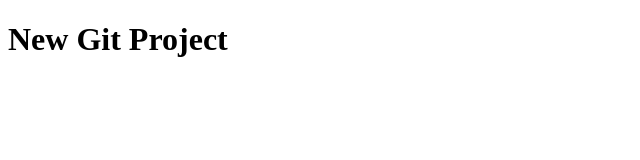
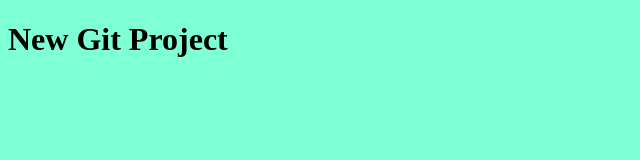
Before and after one commit to aishnayak/newp, a plain HTML site: page index.html in a window 1280 px wide. Shown: the whole page, without its empty margins (0-640 px from the left). Drawn offline with Linux system fonts and the light colour scheme.

Commit message:
new file

```diff
--- a/index.html
+++ b/index.html
@@ -4,6 +4,7 @@
     <meta charset="UTF-8">
     <meta name="viewport" content="width=device-width, initial-scale=1.0">
     <title>GIT</title>
+    <link rel="stylesheet" href="sty.css">
 </head>
 <body>
     <h1>New Git Project</h1>
--- /dev/null
+++ b/sty.css
@@ -0,0 +1,3 @@
+body{
+    background-color: aquamarine;
+}
```
